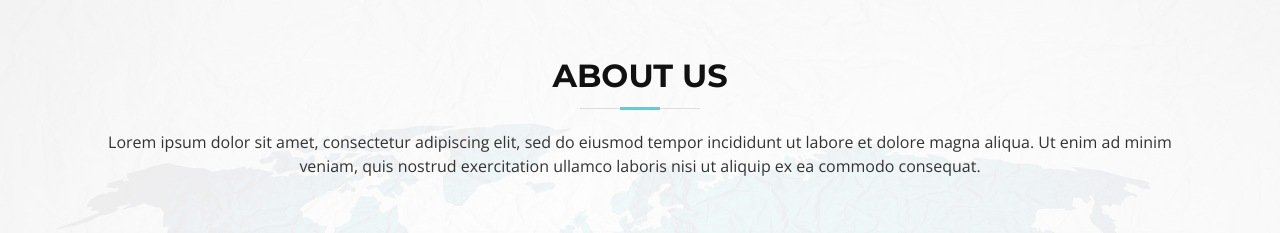
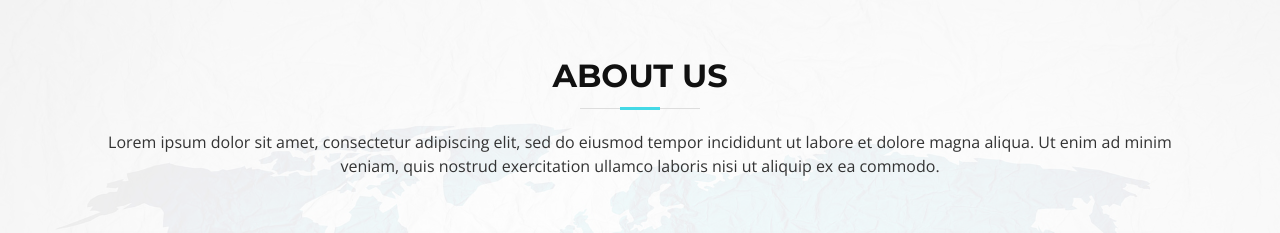
Before and after one commit to aspirefactory/aspirefactory, a plain HTML site: page assets/sample/index.html in a window 1280 px wide. Shown: the part 1083-1316 px from the top of the page. Drawn offline with nearby package versions, Linux system fonts and the light colour scheme; files whose address does not match are found by name.

Commit message:
Version 1.1

```diff
--- a/assets/sample/index.html
+++ b/assets/sample/index.html
@@ -129,7 +129,7 @@
             Lorem ipsum dolor sit amet, consectetur adipiscing elit, sed do
             eiusmod tempor incididunt ut labore et dolore magna aliqua. Ut
             enim ad minim veniam, quis nostrud exercitation ullamco laboris
-            nisi ut aliquip ex ea commodo consequat.
+            nisi ut aliquip ex ea commodo.
           </p>
         </header>
 
```
